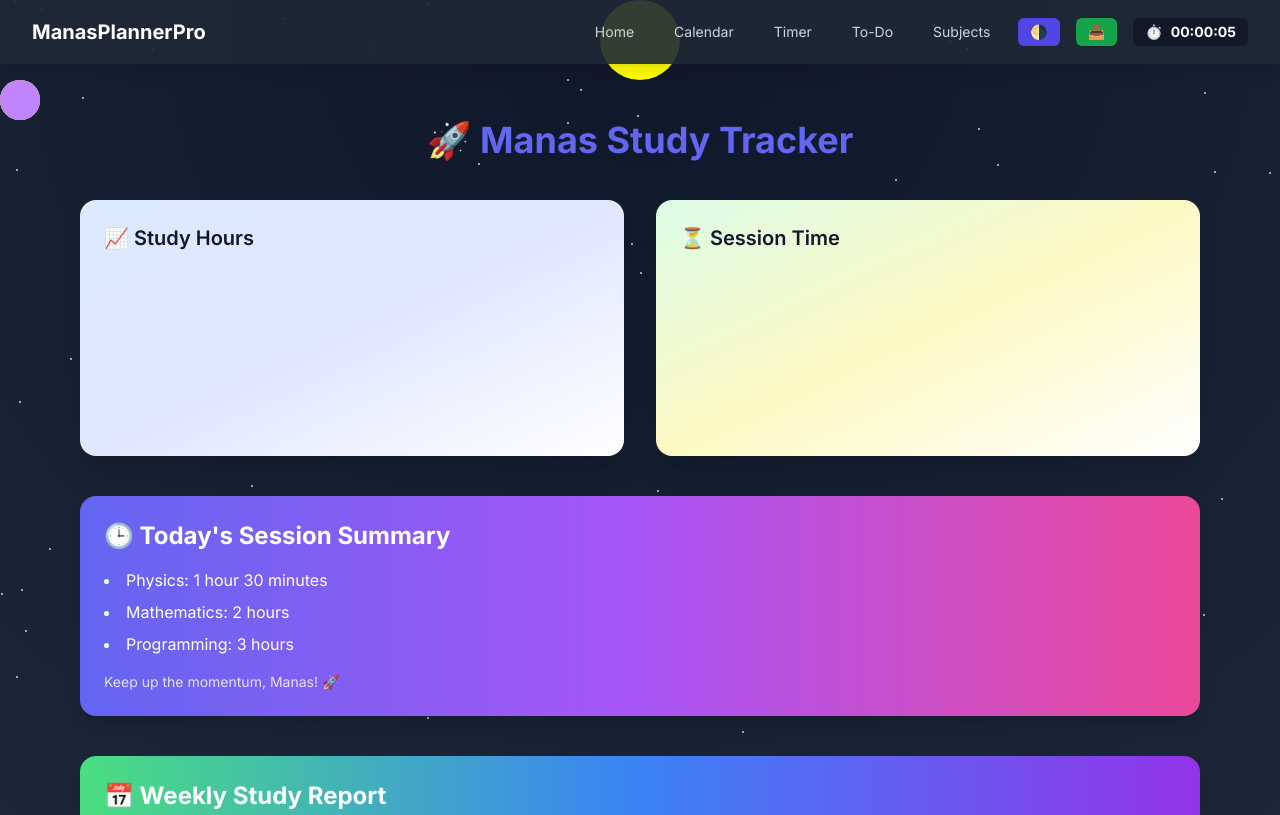
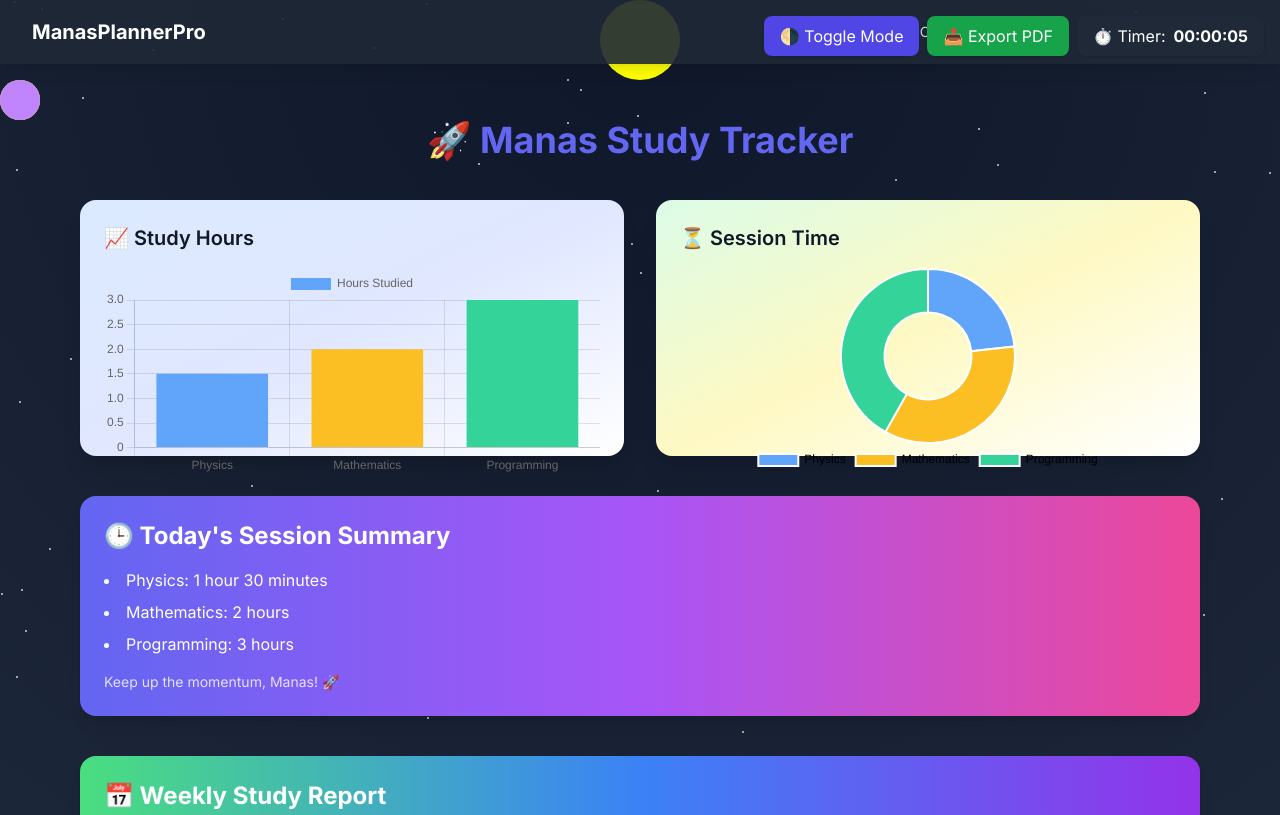
Before and after one commit to Manas402/student-academic-planner, a plain HTML site: page index.html in a window 1280 px wide. Shown: the top 815 px of the page. Drawn offline with nearby package versions, Linux system fonts and the light colour scheme.

Commit message:
Update index.html

```diff
--- a/index.html
+++ b/index.html
@@ -88,25 +88,26 @@
   </style>
 </head>
 <body>
+  <!-- Dynamic Controls -->
+  <div class="fixed top-4 right-4 z-50 flex flex-wrap gap-2">
+    <button onclick="toggleDarkMode()" class="bg-indigo-600 hover:bg-indigo-700 text-white px-4 py-2 rounded-lg shadow">🌗 Toggle Mode</button>
+    <button onclick="exportPDF()" class="bg-green-600 hover:bg-green-700 text-white px-4 py-2 rounded-lg shadow">📤 Export PDF</button>
+    <div class="bg-gray-800 text-white px-4 py-2 rounded-lg shadow flex items-center">
+      ⏱️ Timer: <span id="timer" class="ml-2 font-bold">00:00:00</span>
+    </div>
+  </div>
+
   <!-- Header/Navbar -->
   <header class="w-full fixed top-0 left-0 z-40 bg-gray-800 bg-opacity-90 shadow-lg">
     <div class="max-w-7xl mx-auto px-4 sm:px-6 lg:px-8">
-      <div class="flex items-center justify-between h-16 w-full">
+      <div class="flex items-center justify-between h-16">
         <span class="text-white font-bold text-xl">ManasPlannerPro</span>
-        <div class="flex items-center space-x-4">
         <div class="hidden md:flex space-x-4">
           <a href="index.html" class="text-gray-300 hover:text-white px-3 py-2 rounded-md text-sm font-medium">Home</a>
           <a href="calendar.html" class="text-gray-300 hover:text-white px-3 py-2 rounded-md text-sm font-medium">Calendar</a>
           <a href="timer.html" class="text-gray-300 hover:text-white px-3 py-2 rounded-md text-sm font-medium">Timer</a>
           <a href="todo.html" class="text-gray-300 hover:text-white px-3 py-2 rounded-md text-sm font-medium">To-Do</a>
           <a href="subjects.html" class="text-gray-300 hover:text-white px-3 py-2 rounded-md text-sm font-medium">Subjects</a>
-          </div>
-          <!-- Moved Buttons -->
-          <button onclick="toggleDarkMode()" class="bg-indigo-600 hover:bg-indigo-700 text-white px-3 py-1 rounded-md text-sm font-medium">🌗</button>
-          <button onclick="exportPDF()" class="bg-green-600 hover:bg-green-700 text-white px-3 py-1 rounded-md text-sm font-medium">📤</button>
-          <div class="bg-gray-900 text-white px-3 py-1 rounded-md text-sm font-medium flex items-center">
-            ⏱️ <span id="timer" class="ml-2 font-bold">00:00:00</span>
-          </div>
         </div>
       </div>
     </div>
@@ -172,6 +173,44 @@
       document.body.appendChild(star);
     }
 
+    new Chart(document.getElementById('studyChart').getContext('2d'), {
+      type: 'bar',
+      data: {
+        labels: ['Physics', 'Mathematics', 'Programming'],
+        datasets: [{
+          label: 'Hours Studied',
+          data: [1.5, 2, 3],
+          backgroundColor: ['#60A5FA', '#FBBF24', '#34D399']
+        }]
+      },
+      options: {
+        responsive: true,
+        maintainAspectRatio: false,
+        scales: { y: { beginAtZero: true } }
+      }
+    });
+
+    new Chart(document.getElementById('sessionChart').getContext('2d'), {
+      type: 'doughnut',
+      data: {
+        labels: ['Physics', 'Mathematics', 'Programming'],
+        datasets: [{
+          data: [50, 75, 90],
+          backgroundColor: ['#60A5FA', '#FBBF24', '#34D399']
+        }]
+      },
+      options: {
+        responsive: true,
+        maintainAspectRatio: false,
+        plugins: {
+          legend: {
+            position: 'bottom',
+            labels: { color: 'black' }
+          }
+        }
+      }
+    });
+
     let seconds = 0;
     setInterval(() => {
       seconds++;
```
Lines whose indentation alone changed are shown as unchanged.
